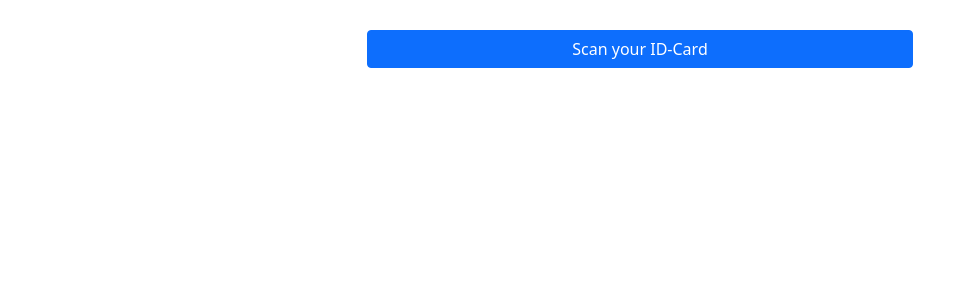
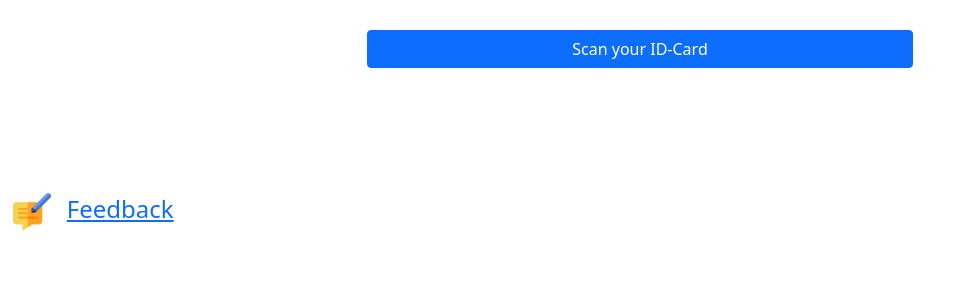
Before and after one commit to bunny-k28/CanteenFastCard, a Flask app: page /home in a window 1280 px wide. Shown: the part 491-784 px from the top of the page, without its empty margins (0-963 px from the left). Run offline with Flask 2, Linux system fonts and the light colour scheme; parts of the project's set-up code (start-up, migrations or seed data) failed here and were passed over.

Commit message:
feedback Feature added

```diff
--- a/prepare_env.py
+++ b/prepare_env.py
@@ -5,6 +5,7 @@ from os import system as cle
 def files():
     files_and_dir = ['static/auth',
                      'Database/logs',
+                     'Database/feedbacks'
                      'Database/kiit_kp_canteen.db',
                      'Database/log_file_names.txt',
                      'Database/website_info.env']
--- /dev/null
+++ b/static/css/padding.css
@@ -0,0 +1,4 @@
+.fdb{
+    position: static;
+    margin-top: 8%;
+}
--- a/templates/Student/index.html
+++ b/templates/Student/index.html
@@ -131,6 +131,20 @@
 
 	</div>
 
+	<link rel="stylesheet" href="../../static/css/padding.css">
+	<a class="btn btn-link fdb" href="/CFC/feedback">
+		<div class="row g-3">
+
+			<div class="col-auto">
+				<img class="img-fluid" src="../../static/images/feedback.png"
+				style="width: 1cm; height: 1cm">
+			</div>
+
+			<div class="col-auto" style="margin-top: 10%">
+				<h4>Feedback</h4>
+			</div>
+		</div>
+	</a>
 
 	<!-- Bootstrap Bundle with Popper -->
 	<script src="https://cdn.jsdelivr.net/npm/bootstrap@5.1.0/dist/js/bootstrap.bundle.min.js"
--- a/website.py
+++ b/website.py
@@ -1033,11 +1033,28 @@ def server_shutdown_2FA_form():
 # ******************************************************************* #
 @http.route('/CFC/feedback')
 def feedback():
-    return render_template('feedback.html')
+    return render_template('feedback.html',
+                           greet=greeting())
 
 @http.route('/CFC/feedback', methods=['POST'])
 def feedback_form():
-    return render_template('feedback.html')
+    global website_error
+    fdb = request.form['fdb']
+
+    try:
+        with open('Database/feedbacks.txt', 'a') as fdb_file:
+            fdb_id = create_id(include_puntuations=True)
+            fdb_file.write(f'Feedback ID: {fdb_id}\nFeedback: {fdb}\n\n\n')
+
+    except Exception as E:
+        website_error = ['Feedback system', E]
+        return render_template('feedback.html',
+                                greet=greeting(),
+                                page_error='Unable to collect your feedback.')
+
+    return render_template('feedback.html',
+                           greet=greeting(),
+                           fdb_status=" -Collected✅")
 
 
 
```
Also changed, not shown: templates/feedback.html (+17 -3 lines), static/images/feedback.png (added), 1 other file.
